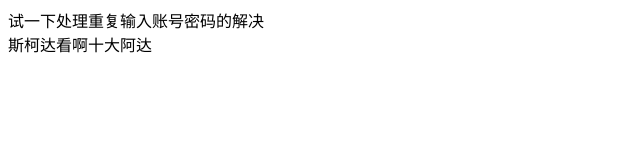
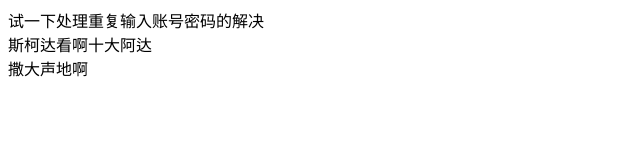
Before and after one commit to zk974234363/sshtest, a plain HTML site: page index2.html in a window 1280 px wide. Shown: the whole page, without its empty margins (0-640 px from the left). Drawn offline with Linux system fonts and the light colour scheme.

Commit message:
再试一次

```diff
--- a/index2.html
+++ b/index2.html
@@ -9,5 +9,11 @@
 <body>
     <div>试一下处理重复输入账号密码的解决</div>
     <div>           斯柯达看啊十大阿达</div>
+    <div>
+
+
+            撒大声地啊
+    </div>
+
 </body>
 </html>
```
